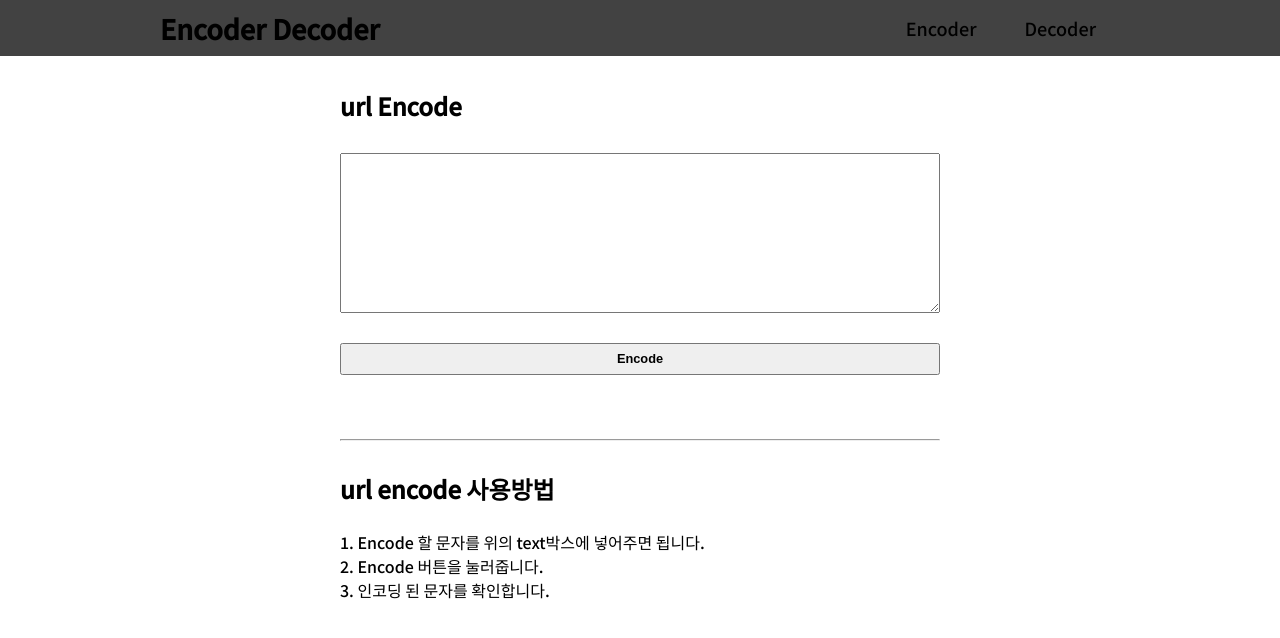
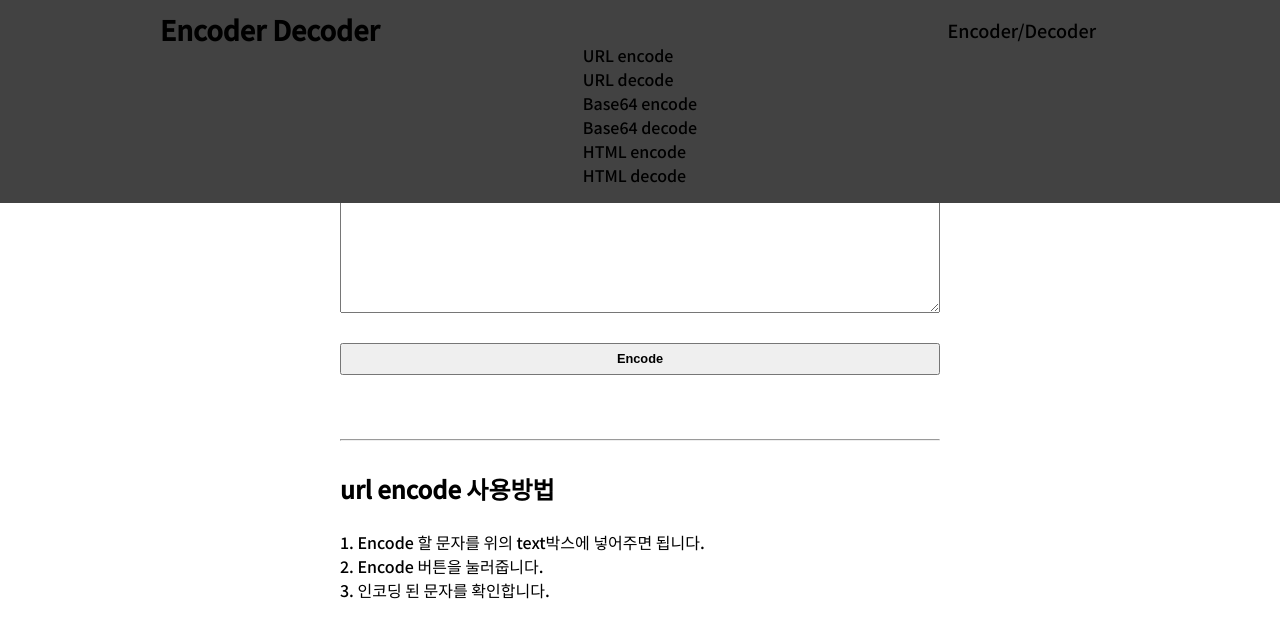
Before and after one commit to aaakch0316/EncodeDecode, a Next.js app: page /urlencode in a window 1280 px wide. Shown: the top 638 px of the page. Built offline with nearby package versions, Linux system fonts and the light colour scheme; a web font is replaced by a local one.

Commit message:
[+] nav detail

```diff
--- a/components/commons/navbar/header.module.css
+++ b/components/commons/navbar/header.module.css
@@ -4,10 +4,12 @@
 
 .header {
     width: 100%;
-    padding: 0em;
-    height: 7vh;
+    padding: 1em;
+    /* height: 7vh; */
     background-color: rgb(66, 66, 66);
     display: flex;
+    flex-direction: column;
+    align-items: center;
     justify-content: center;
     position: fixed;
     top: 0;
--- a/components/commons/navbar/navbar.jsx
+++ b/components/commons/navbar/navbar.jsx
@@ -27,6 +27,12 @@ const Navbar = (props) => {
 
     let headerStyle = scrollPosition < 10 && !props.linkFlag ? styles.header : styles.change_header
 
+    const [encodeRouter, setEncodeRouter] = useState(false)
+
+    const handleEncodeRouter = () => {
+        setEncodeRouter((pre)=> !pre)
+    }
+
     return (
         <header className={headerStyle}>
             <div className={styles.container}>
@@ -35,8 +41,9 @@ const Navbar = (props) => {
                  >Encoder Decoder</h1></Link>
                 <ul id="gnb">
                     {/* <Link to="/"><li onClick={onHomeClick}>회사소개</li></Link> */}
-                    <Link href="/encode"><li>Encoder</li></Link>
-                    <Link href="/decode"><li>Decoder</li></Link>
+                    {/* <Link href="/urlencode"><li>Encoder/Decoder</li></Link> */}
+                    <li onClick={handleEncodeRouter}>Encoder/Decoder</li>
+                    {/* <Link href="/decode"><li>Decoder</li></Link> */}
                     {/* <li onClick={openRecruitPage} style={{cursor: "pointer"}}>인재채용</li> */}
                 </ul>
 
@@ -50,6 +57,31 @@ const Navbar = (props) => {
                 </div>
             </div>
             {/* <Outlet /> */}
+            {/* asdf */}
+            {encodeRouter ? null :
+                <div onClick={handleEncodeRouter}>
+                    <ul>
+                        <Link href="/urlencode">
+                            <li>URL encode</li>
+                        </Link>
+                        <Link href="/urlencode">
+                            <li>URL decode</li>
+                        </Link>
+                        <Link href="/urlencode">
+                            <li>Base64 encode</li>
+                        </Link>
+                        <Link href="/urlencode">
+                            <li>Base64 decode</li>
+                        </Link>
+                        <Link href="/urlencode">
+                            <li>HTML encode</li>
+                        </Link>
+                        <Link href="/urlencode">
+                            <li>HTML decode</li>
+                        </Link>
+                    </ul>
+                </div>
+            }
         </header>
     )
 }
```
